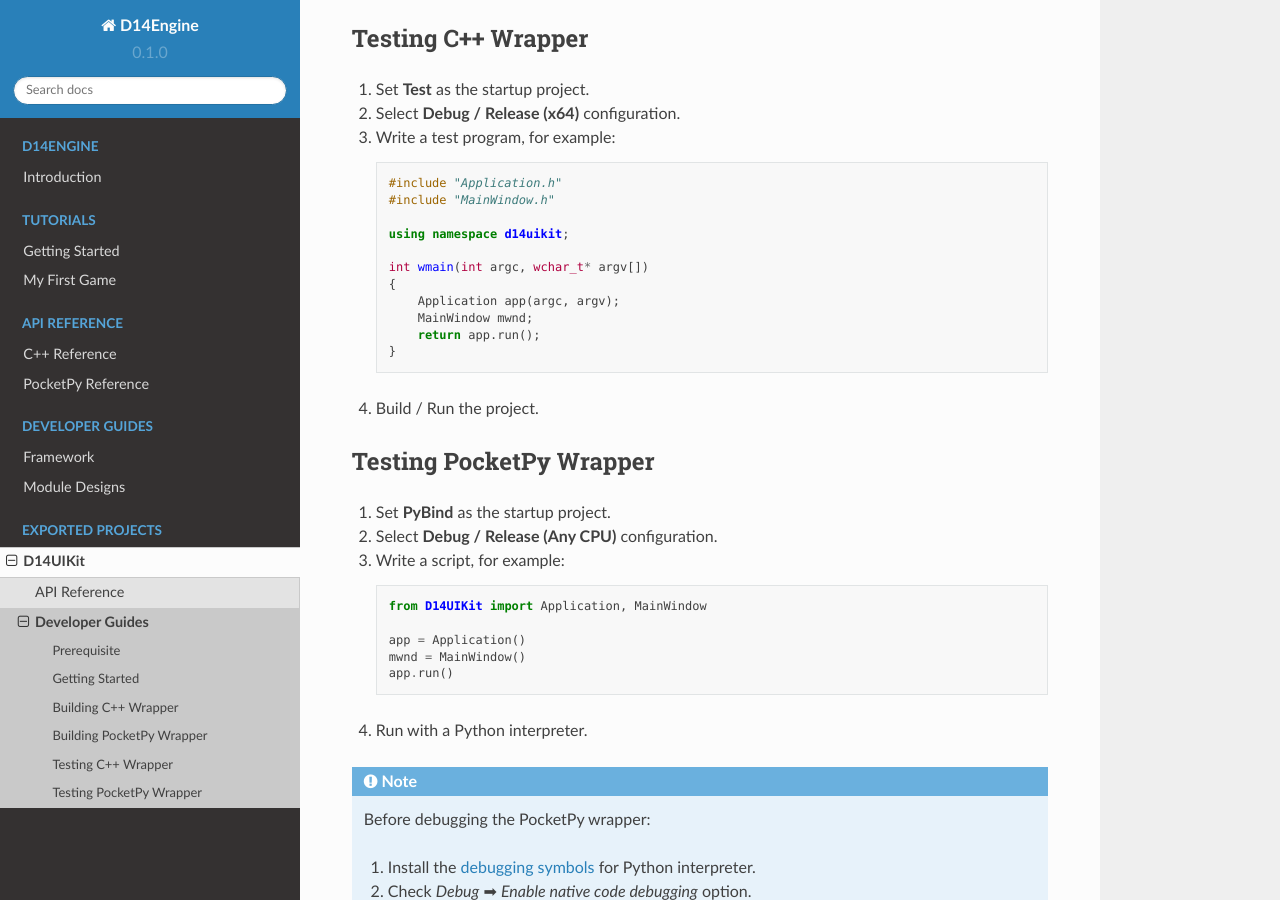
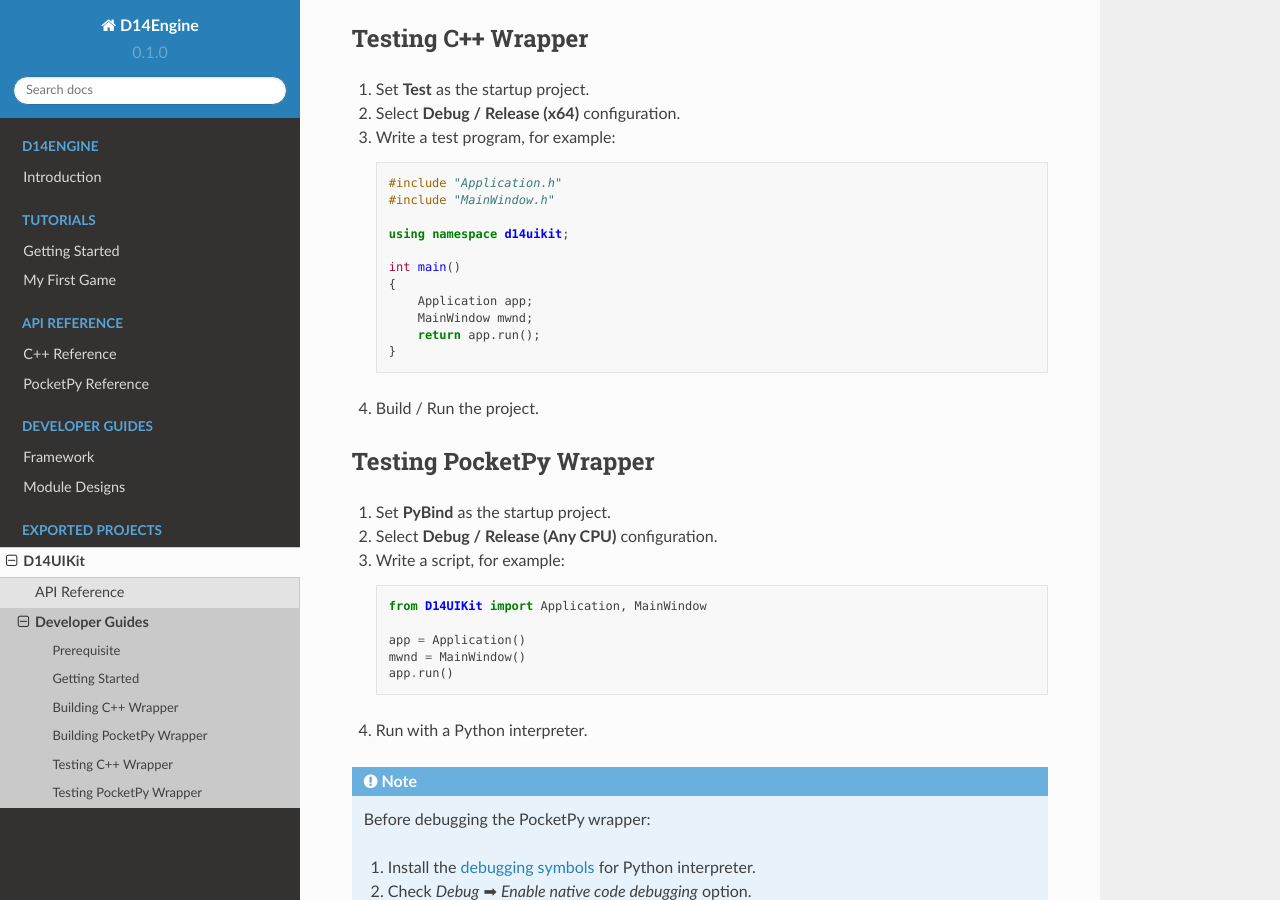
Before and after one commit to yiyaowen/D14Engine.Docs, a Sphinx documentation site: the page built from docs/exp_proj/dev/index.rst, in a window 1280 px wide and 900 px high, scrolled down 2889 px. Built offline with Sphinx 7.4.7 and the Read the Docs theme 2.0.0, drawn with Linux system fonts in a browser that asks for light colours.

Commit message:
Update documentation

```diff
--- a/docs/exp_proj/dev/index.rst
+++ b/docs/exp_proj/dev/index.rst
@@ -153,9 +153,9 @@ Testing C++ Wrapper
 
       using namespace d14uikit;
 
-      int wmain(int argc, wchar_t* argv[])
+      int main()
       {
-          Application app(argc, argv);
+          Application app;
           MainWindow mwnd;
           return app.run();
       }
```
